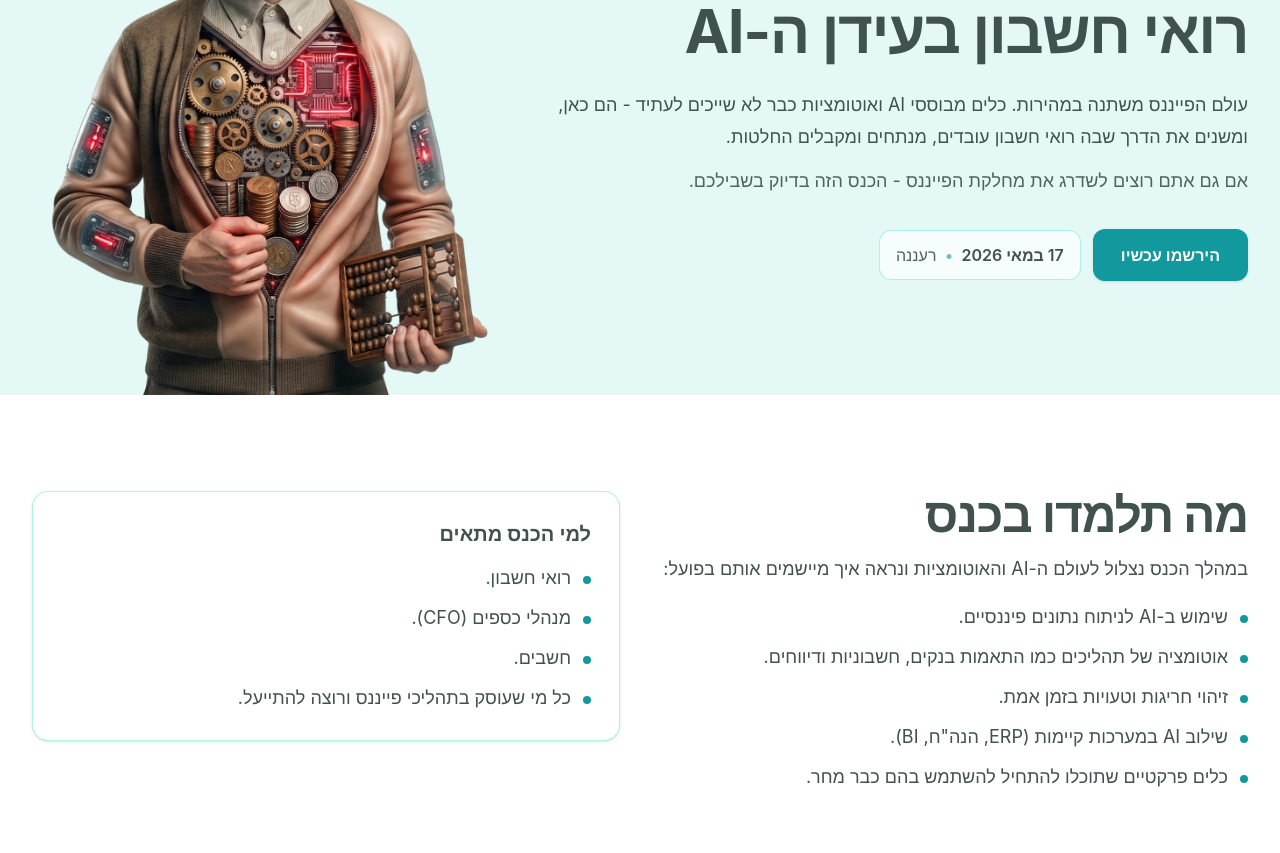
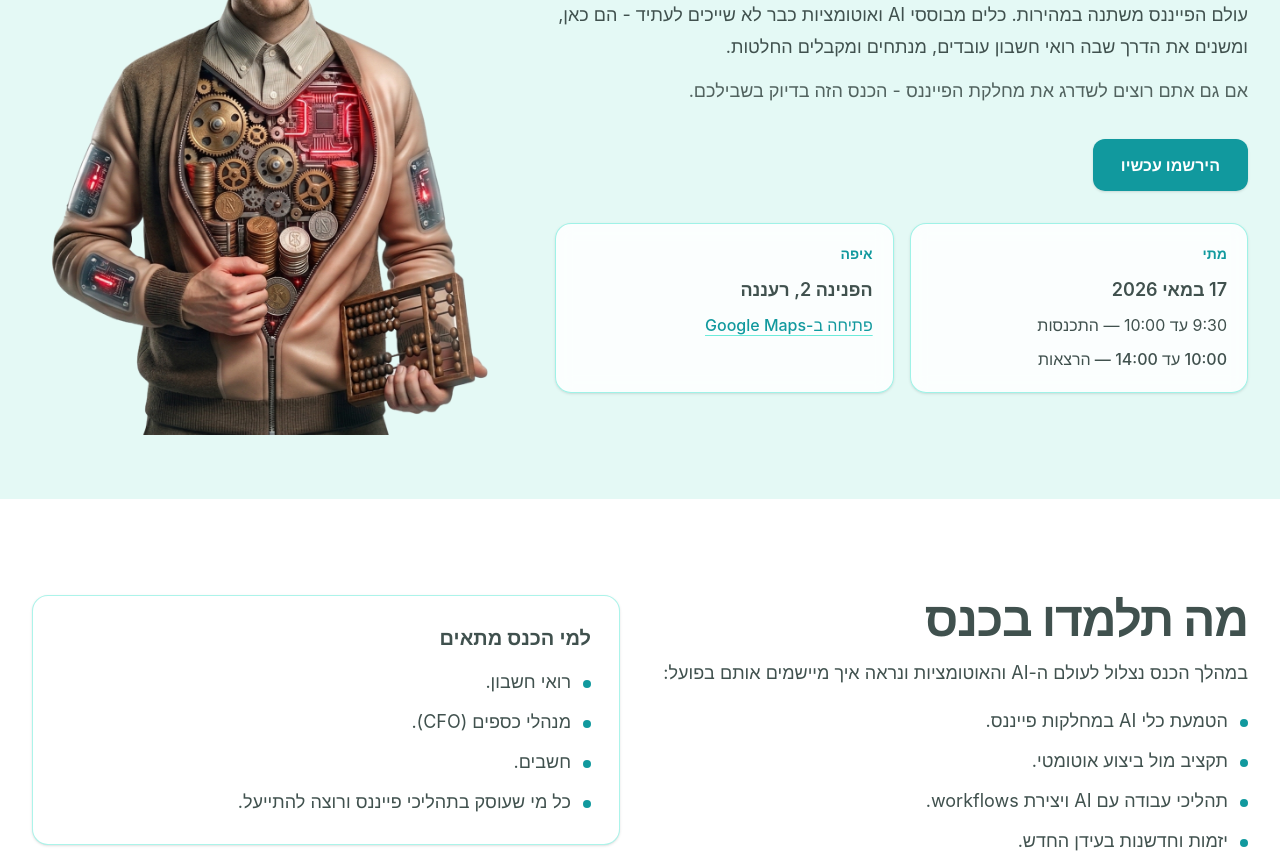
Before and after one commit to levi-datamint/landing-page, a React (Vite) app: page /#/ in a window 1280 px wide. Shown: the part 320-1173 px from the top of the page. Built offline with nearby package versions, Linux system fonts and the light colour scheme.

Commit message:
Refactor LandingAboutSection content and update LandingHeroSection layout. Added new meta card component for improved information display and included additional conference details in landing content.

```diff
--- a/src/components/landing/LandingAboutSection.tsx
+++ b/src/components/landing/LandingAboutSection.tsx
@@ -28,23 +28,19 @@ export default function LandingAboutSection({
             <ul className="mt-5 space-y-3 text-lg text-[#40514E]">
               <li className="flex gap-3">
                 <span className="mt-3 h-2 w-2 flex-none rounded-full bg-[#11999E]" />
-                שימוש ב-AI לניתוח נתונים פיננסיים.
+                הטמעת כלי AI במחלקות פייננס.
               </li>
               <li className="flex gap-3">
                 <span className="mt-3 h-2 w-2 flex-none rounded-full bg-[#11999E]" />
-                אוטומציה של תהליכים כמו התאמות בנקים, חשבוניות ודיווחים.
+                תקציב מול ביצוע אוטומטי.
               </li>
               <li className="flex gap-3">
                 <span className="mt-3 h-2 w-2 flex-none rounded-full bg-[#11999E]" />
-                זיהוי חריגות וטעויות בזמן אמת.
+                תהליכי עבודה עם AI ויצירת workflows.
               </li>
               <li className="flex gap-3">
                 <span className="mt-3 h-2 w-2 flex-none rounded-full bg-[#11999E]" />
-                שילוב AI במערכות קיימות (ERP, הנה"ח, BI).
-              </li>
-              <li className="flex gap-3">
-                <span className="mt-3 h-2 w-2 flex-none rounded-full bg-[#11999E]" />
-                כלים פרקטיים שתוכלו להתחיל להשתמש בהם כבר מחר.
+                יזמות וחדשנות בעידן החדש.
               </li>
             </ul>
           </div>
--- a/src/components/landing/LandingHeroSection.tsx
+++ b/src/components/landing/LandingHeroSection.tsx
@@ -1,5 +1,5 @@
 import type { Conference } from "../../lib/landingContent";
-import type { RefObject } from "react";
+import type { ReactNode, RefObject } from "react";
 import { openRegistrationForm } from "../../lib/tickchak";
 
 type Props = {
@@ -7,16 +7,30 @@ type Props = {
   sectionRef: RefObject<HTMLElement | null>;
 };
 
+function MetaCard({ label, children }: { label: string; children: ReactNode }) {
+  return (
+    <div className="rounded-2xl border border-[#30E3CA]/45 bg-white/85 p-5 shadow-sm backdrop-blur-sm">
+      <p className="text-sm font-semibold text-[#11999E]">{label}</p>
+      <div className="mt-3 space-y-2 text-base leading-relaxed text-[#40514E]">
+        {children}
+      </div>
+    </div>
+  );
+}
+
 export default function LandingHeroSection({ conference, sectionRef }: Props) {
   const [headlineLead, ...headlineRest] = conference.name.split(":");
   const headlineTail = headlineRest.join(":").trim();
 
   return (
-    <section ref={sectionRef} className="bg-[#E4F9F5]">
+    <section
+      ref={sectionRef}
+      className="bg-[#E4F9F5] pb-14 pt-8 sm:pb-16 sm:pt-10"
+    >
       <div className="mx-auto w-full max-w-7xl px-4 sm:px-6 lg:px-8">
-        <div className="grid gap-8 lg:grid-cols-12 lg:items-center lg:gap-10">
+        <div className="grid gap-8 lg:grid-cols-12 lg:items-start lg:gap-10">
           <div className="lg:col-span-7">
-            <p className="mt-4 text-base font-medium text-[#11999E]">
+            <p className="text-base font-medium text-[#11999E]">
               {conference.location}
             </p>
 
@@ -39,7 +53,7 @@ export default function LandingHeroSection({ conference, sectionRef }: Props) {
               {conference.audience}
             </p>
 
-            <div className="mt-8 flex flex-col gap-3 sm:flex-row sm:items-center">
+            <div className="mt-8">
               <button
                 type="button"
                 onClick={openRegistrationForm}
@@ -47,21 +61,41 @@ export default function LandingHeroSection({ conference, sectionRef }: Props) {
               >
                 {conference.cta}
               </button>
-              <div className="rounded-xl border border-[#30E3CA]/40 bg-white/70 px-4 py-3 text-base text-[#40514E]/90">
-                <span className="font-semibold text-[#40514E]">
+            </div>
+
+            <div className="mt-8 grid gap-4 sm:grid-cols-2">
+              <MetaCard label="מתי">
+                <p className="text-lg font-semibold text-[#40514E]">
                   {conference.date}
-                </span>
-                <span className="mx-2 text-[#11999E]/60">•</span>
-                רעננה
-              </div>
+                </p>
+                <p>{conference.receptionNote}</p>
+                <p className="font-medium text-[#40514E]">
+                  {conference.eventEndNote}
+                </p>
+              </MetaCard>
+              <MetaCard label="איפה">
+                <p className="text-lg font-semibold text-[#40514E]">
+                  {conference.location}
+                </p>
+                <a
+                  href={conference.mapOpenUrl}
+                  target="_blank"
+                  rel="noopener noreferrer"
+                  className="inline-flex items-center gap-1 font-medium text-[#11999E] underline decoration-[#30E3CA]/70 underline-offset-4 transition hover:text-[#40514E]"
+                >
+                  פתיחה ב-Google Maps
+                </a>
+              </MetaCard>
             </div>
           </div>
-          <div className="lg:col-span-5 overflow-hidden rounded-2xl">
-            <img
-              src="/accountant.png"
-              alt="accountant"
-              className="h-full w-full object-cover"
-            />
+          <div className="lg:col-span-5 lg:sticky lg:top-28">
+            <div className="overflow-hidden rounded-2xl">
+              <img
+                src="/accountant.png"
+                alt="איור לכנס"
+                className="aspect-4/5 h-full w-full object-cover sm:aspect-auto sm:max-h-[min(640px,70vh)] lg:max-h-none lg:min-h-112"
+              />
+            </div>
           </div>
         </div>
       </div>
--- a/src/lib/landingContent.ts
+++ b/src/lib/landingContent.ts
@@ -3,6 +3,10 @@ export type Conference = {
   date: string;
   cta: string;
   location: string;
+  receptionNote: string;
+  eventEndNote: string;
+  mapEmbedUrl: string;
+  mapOpenUrl: string;
   tagline: string;
   audience: string;
   outcomes: string[];
@@ -19,7 +23,14 @@ export const conference: Conference = {
   name: "העתיד כבר כאן: רואי חשבון בעידן ה-AI",
   date: "17 במאי 2026",
   cta: "הירשמו עכשיו",
-  location: "רעננה, ישראל",
+  location: "הפנינה 2, רעננה",
+  receptionNote: "9:30 עד 10:00 — התכנסות",
+  eventEndNote: "10:00 עד 14:00 — הרצאות",
+  mapEmbedUrl:
+    "https://www.openstreetmap.org/export/embed.html?bbox=34.8870%2C32.1740%2C34.8935%2C32.1785&layer=mapnik&marker=32.1757457%2C34.8900512",
+  mapOpenUrl:
+    "https://www.google.com/maps/search/?api=1&query=" +
+    encodeURIComponent("הפנינה 2, רעננה"),
   tagline:
     "עולם הפייננס משתנה במהירות. כלים מבוססי AI ואוטומציות כבר לא שייכים לעתיד - הם כאן, ומשנים את הדרך שבה רואי חשבון עובדים, מנתחים ומקבלים החלטות.",
   audience: "אם גם אתם רוצים לשדרג את מחלקת הפייננס - הכנס הזה בדיוק בשבילכם.",
```
